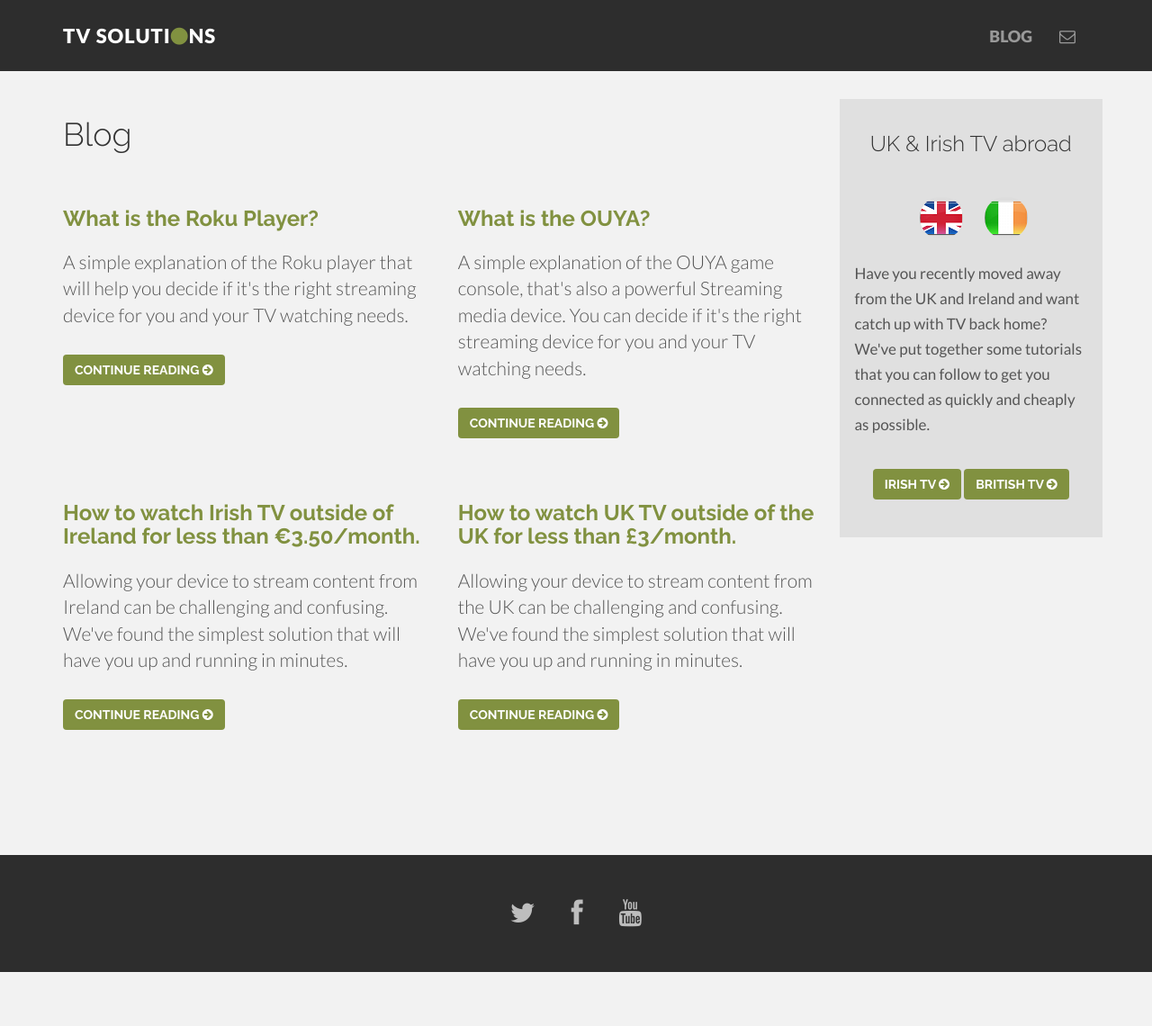
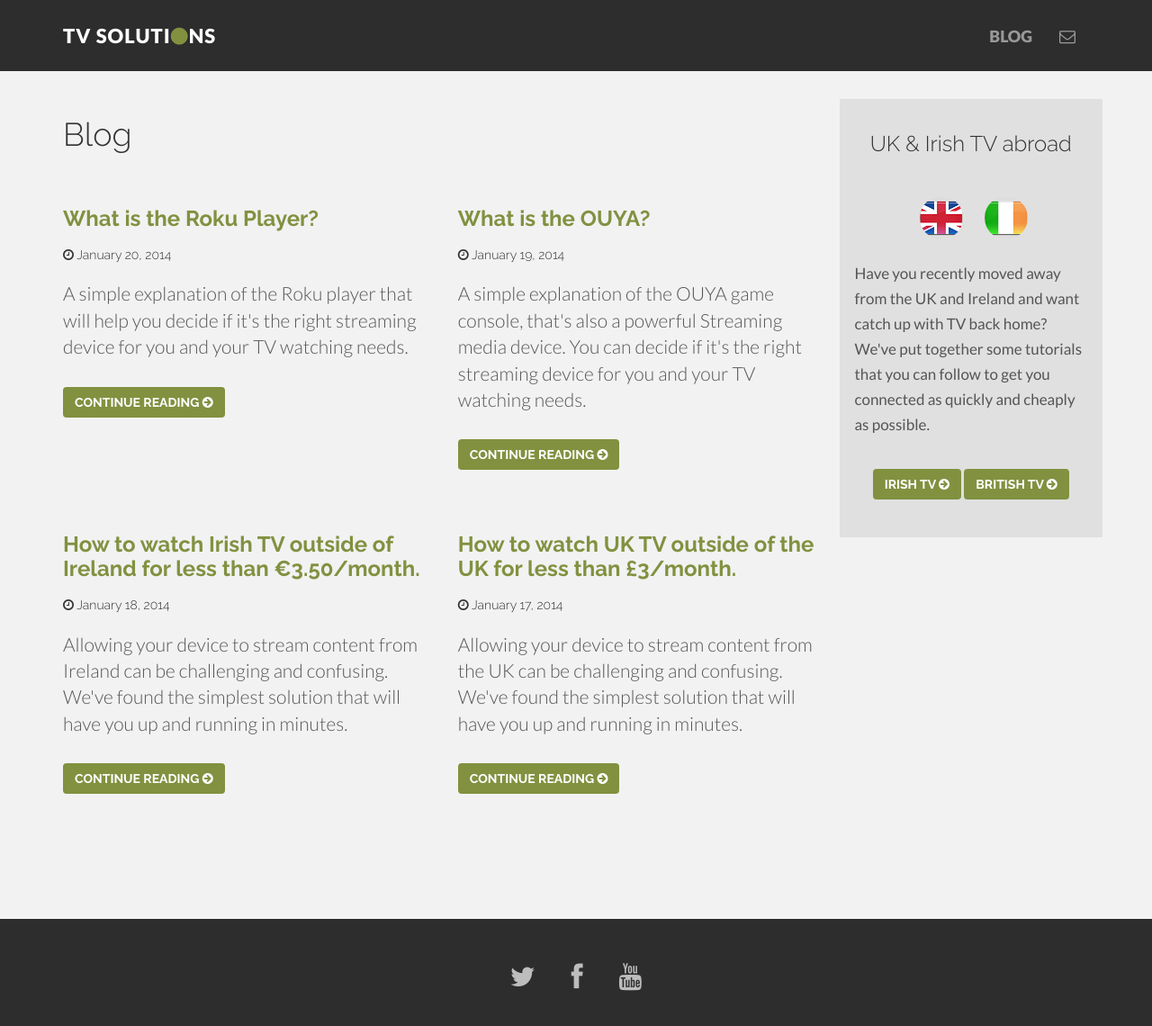
Before and after one commit to tvsolutions/tvsolutions.github.io, a Jekyll site: the page built from blog.html, in a window 1280 px wide and 1151 px high. Shown: the top 1140 px of the window at 90% size. Built offline with Jekyll 4.4.1, drawn with Linux system fonts in a browser that asks for light colours; nearby versions of some CDN libraries; Markdown is read by kramdown in place of the engine named in the settings.

Commit message:
Fixing time

```diff
--- a/_layouts/post.html
+++ b/_layouts/post.html
@@ -7,7 +7,7 @@
         <div class="post">
           <a href="{{ page.buy }}" class="post btn btn-green">BUY IT NOW <i class="fa fa-shopping-cart"></i></a>
           <h1>{{ page.title }} </h1>
-          <p class="meta">{{ page.date | date_to_string }} </p>
+          <h5><i class="fa fa-clock-o"></i> {{ page.date | date: '%B %d, %Y' }}</h5>
           {{ content }}
         </div>
       </div>
--- a/blog.html
+++ b/blog.html
@@ -11,6 +11,7 @@
 				    	<div class="col-lg-6">
 								<div class="post-list">
 					    		<h3><a href="{{ post.url }}">{{ post.title }}</a></h3>
+					    		<h5><i class="fa fa-clock-o"></i> {{ post.date | date: '%B %d, %Y' }}</h5>
 					      	<p class="lead">{{ post.excerpt }}</p>
 					      	<a href="{{ post.url }}" class="btn btn-green">Continue Reading <i class="fa fa-arrow-circle-right"></i></a>
 					      </div>
```
